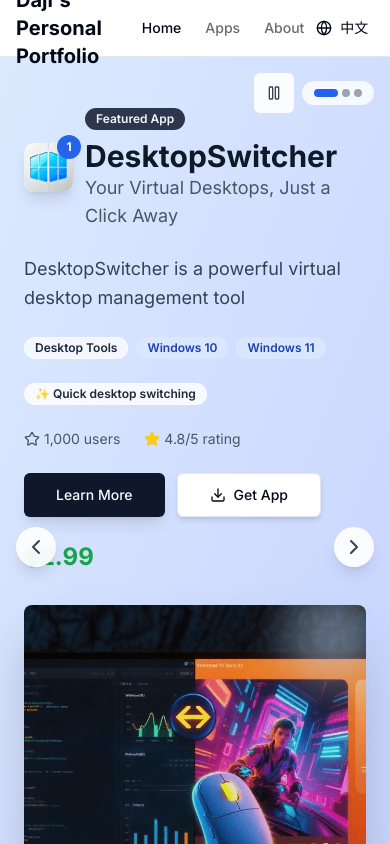
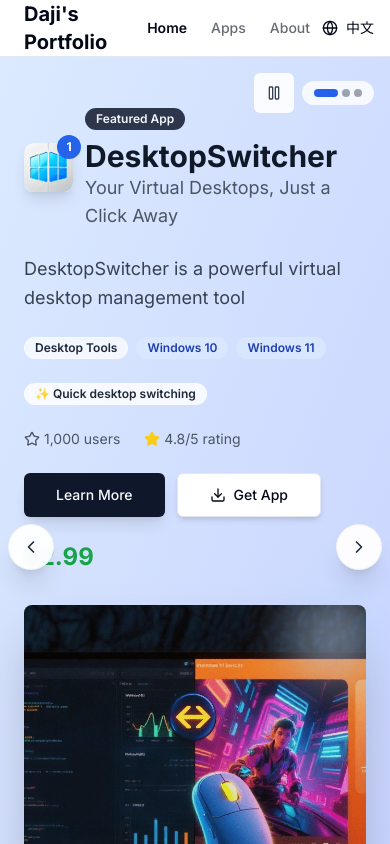
Before and after one commit to icoolqin/personal-portfolio, a Next.js app: page /en in a window 390 px wide. Shown: the top 844 px of the page. Built offline with nearby package versions, Linux system fonts and the light colour scheme.

Commit message:
fix: 更新标题以支持移动端显示，增强导航链接的活动状态指示

```diff
--- a/components/app/featured-carousel.tsx
+++ b/components/app/featured-carousel.tsx
@@ -293,17 +293,17 @@
           <>
             <button
                 onClick={goToPrevious}
-                className="absolute left-4 top-1/2 -translate-y-1/2 bg-white/90 dark:bg-gray-800/90 backdrop-blur-sm rounded-full p-2 shadow-lg hover:shadow-xl transition-all hover:scale-110 text-gray-700 dark:text-gray-200 hover:bg-white dark:hover:bg-gray-700"
+                className="absolute left-2 sm:left-4 top-1/2 -translate-y-1/2 bg-white/95 dark:bg-gray-800/95 backdrop-blur-sm rounded-full p-3 sm:p-2 shadow-xl hover:shadow-2xl transition-all hover:scale-110 text-gray-800 dark:text-gray-100 hover:bg-white dark:hover:bg-gray-700 border border-gray-200/50 dark:border-gray-600/50"
                 aria-label="上一个应用"
                 >
-                <ChevronLeft className="w-6 h-6" />
+                <ChevronLeft className="w-5 h-5 sm:w-6 sm:h-6" />
             </button>
             <button
                 onClick={goToNext}
-                className="absolute right-4 top-1/2 -translate-y-1/2 bg-white/90 dark:bg-gray-800/90 backdrop-blur-sm rounded-full p-2 shadow-lg hover:shadow-xl transition-all hover:scale-110 text-gray-700 dark:text-gray-200 hover:bg-white dark:hover:bg-gray-700"
+                className="absolute right-2 sm:right-4 top-1/2 -translate-y-1/2 bg-white/95 dark:bg-gray-800/95 backdrop-blur-sm rounded-full p-3 sm:p-2 shadow-xl hover:shadow-2xl transition-all hover:scale-110 text-gray-800 dark:text-gray-100 hover:bg-white dark:hover:bg-gray-700 border border-gray-200/50 dark:border-gray-600/50"
                 aria-label="下一个应用"
                 >
-                <ChevronRight className="w-6 h-6" />
+                <ChevronRight className="w-5 h-5 sm:w-6 sm:h-6" />
             </button>
           </>
         )}
--- a/components/layout/header.tsx
+++ b/components/layout/header.tsx
@@ -13,11 +13,17 @@
 
 const dictionaries = {
   zh: {
-    header: { title: "大吉的个人作品集" },
+    header: {
+      title: "大吉的个人作品集",
+      titleShort: "大吉作品集"
+    },
     navigation: { home: "首页", apps: "应用", about: "关于" }
   },
   en: {
-    header: { title: "Daji's Personal Portfolio" },
+    header: {
+      title: "Daji's Personal Portfolio",
+      titleShort: "Daji's Portfolio"
+    },
     navigation: { home: "Home", apps: "Apps", about: "About" }
   }
 };
@@ -53,32 +59,57 @@
 
 export function Header({ lang }: HeaderProps) {
   const dict = dictionaries[lang] || dictionaries.en;
+  const pathname = usePathname();
+
+  // 判断当前页面是否为指定路径
+  const isActivePage = (path: string) => {
+    if (path === `/${lang}`) {
+      // 首页：精确匹配或只有语言路径
+      return pathname === `/${lang}` || pathname === `/${lang}/`;
+    }
+    // 其他页面：检查路径是否以指定路径开头
+    return pathname.startsWith(path);
+  };
 
   return (
     <header className="sticky top-0 z-50 w-full border-b bg-background/95 backdrop-blur supports-[backdrop-filter]:bg-background/60">
       <div className="container mx-auto flex h-14 items-center px-4">
         <div className="mr-4 flex">
           <Link href={`/${lang}`} className="mr-6 flex items-center space-x-2">
-            <span className="font-bold text-xl">{dict.header.title}</span>
+            {/* 桌面端显示完整标题，移动端显示简化标题 */}
+            <span className="font-bold text-xl hidden sm:block">{dict.header.title}</span>
+            <span className="font-bold text-xl sm:hidden">{dict.header.titleShort}</span>
           </Link>
         </div>
 
         <nav className="flex items-center space-x-6 text-sm font-medium flex-1">
           <Link
             href={`/${lang}`}
-            className="transition-colors hover:text-foreground/80 text-foreground"
+            className={`transition-colors hover:text-foreground/80 ${
+              isActivePage(`/${lang}`)
+                ? 'text-foreground font-semibold'
+                : 'text-foreground/60'
+            }`}
           >
             {dict.navigation.home}
           </Link>
           <Link
             href={`/${lang}/apps`}
-            className="transition-colors hover:text-foreground/80 text-foreground/60"
+            className={`transition-colors hover:text-foreground/80 ${
+              isActivePage(`/${lang}/apps`)
+                ? 'text-foreground font-semibold'
+                : 'text-foreground/60'
+            }`}
           >
             {dict.navigation.apps}
           </Link>
           <Link
             href={`/${lang}/about`}
-            className="transition-colors hover:text-foreground/80 text-foreground/60"
+            className={`transition-colors hover:text-foreground/80 ${
+              isActivePage(`/${lang}/about`)
+                ? 'text-foreground font-semibold'
+                : 'text-foreground/60'
+            }`}
           >
             {dict.navigation.about}
           </Link>
```
